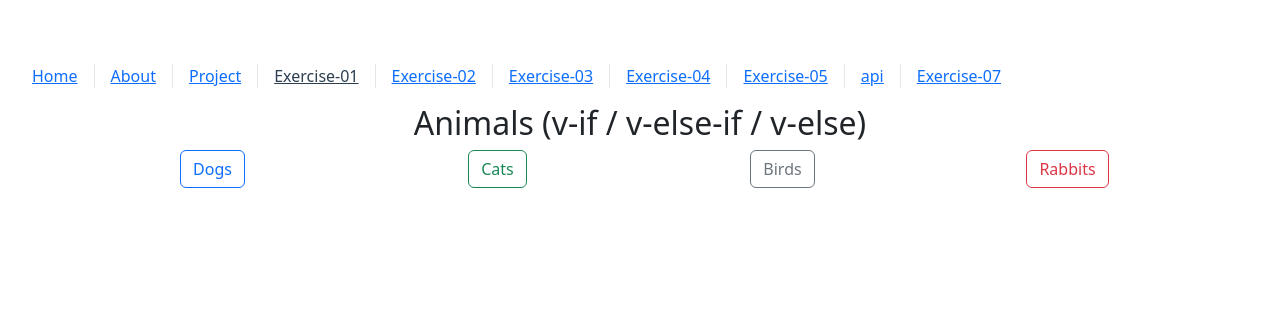
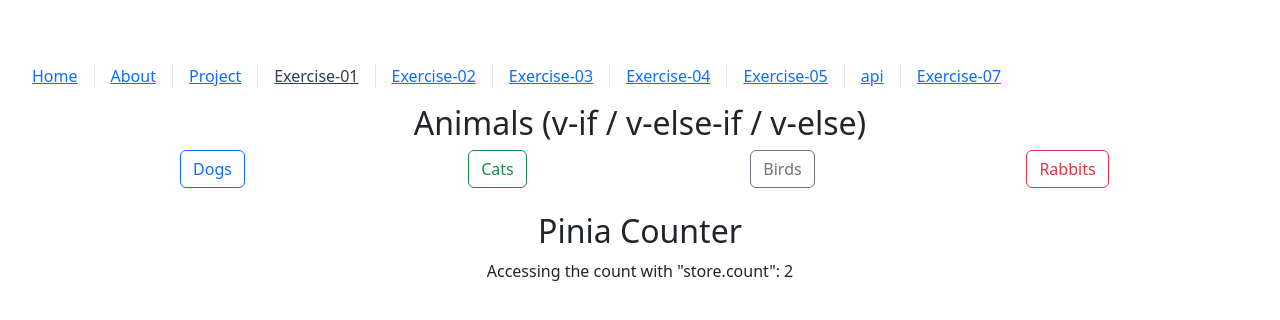
Before and after one commit to purin-kan/vue, a Vue app: page /exercise-01 in a window 1280 px wide. Shown: the top 320 px of the page. Built offline with nearby package versions, Linux system fonts and the light colour scheme; the HTML template or start-up script is replaced by a standard one; what vue3-ytframe would draw is missing.

Commit message:
tried using pinia in exercise 1

```diff
--- a/package.json
+++ b/package.json
@@ -13,7 +13,7 @@
     "@popperjs/core": "^2.11.8",
     "axios": "^1.4.0",
     "bootstrap": "^5.3.0",
-    "pinia": "^2.0.36",
+    "pinia": "^2.1.4",
     "vue": "^3.3.2",
     "vue-router": "^4.2.0",
     "vue3-youtube": "^0.1.9",
--- a/src/views/Exercise-01.vue
+++ b/src/views/Exercise-01.vue
@@ -1,4 +1,5 @@
 <template>
+    <div>
         <div>
             <h2 style="text-align:center;">Animals (v-if / v-else-if / v-else)</h2>
         </div>
@@ -28,11 +29,30 @@
                 </div>
             </div>
         </div>
+    </div>
+
+    <!-- counter.js -->
+    <div style="text-align:center;">
+        <h2 class="mt-4">Pinia Counter</h2>
+
+        Accessing the count with "store.count":   {{ store.count }}
+
+    </div>
+
+
 </template>
 
 
 <script setup>
 import { ref } from 'vue'
+
+// using Pinia
+import { useCounterStore } from '@/stores/counter.js'
+const store = useCounterStore()
+store.count++
+store.increment()
+
+
 
 let image = ref('')
 let text = ref(null)
--- a/src/views/ProjectView.vue
+++ b/src/views/ProjectView.vue
@@ -36,4 +36,8 @@ const users = ref([
 
 let count = ref(0)
 
+
+
+
+
 </script>
```
Also changed, not shown: 1 other file (tests, documents, lock files or other folders). Lines whose indentation alone changed are shown as unchanged.
